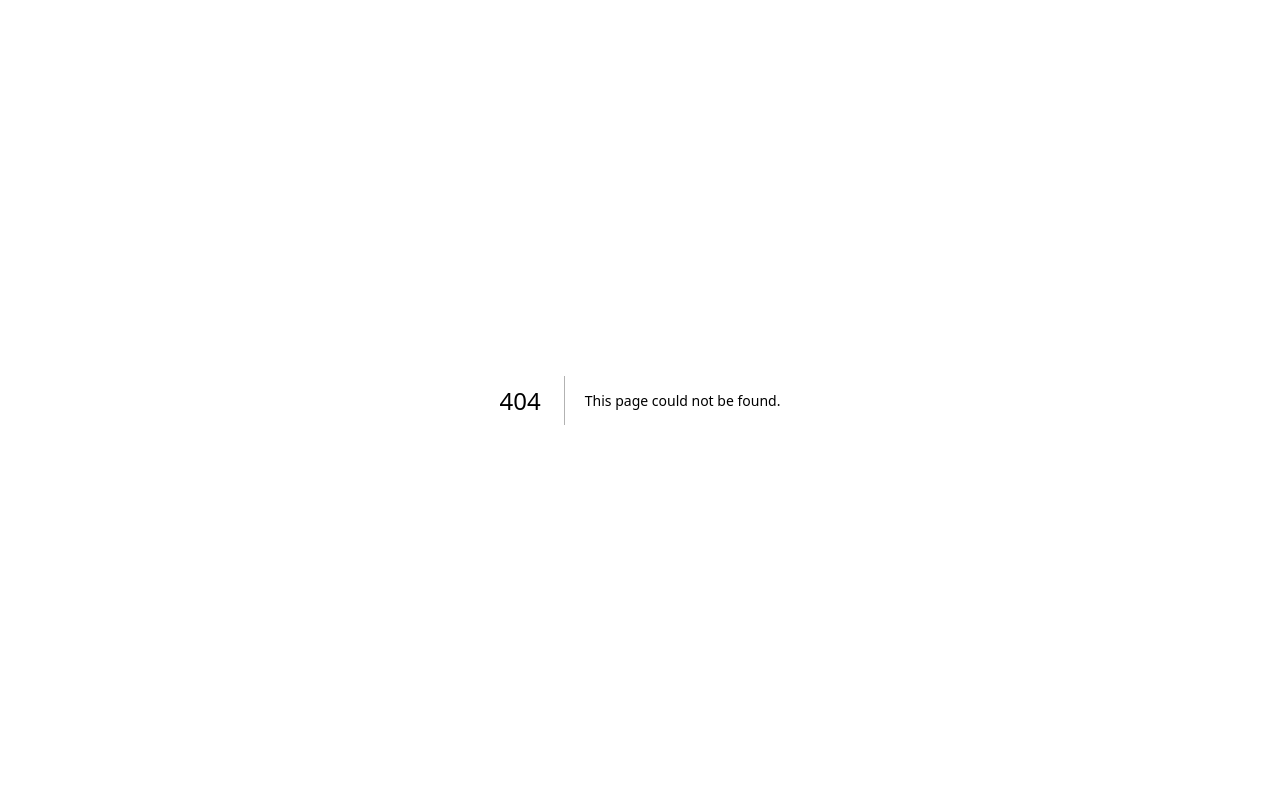
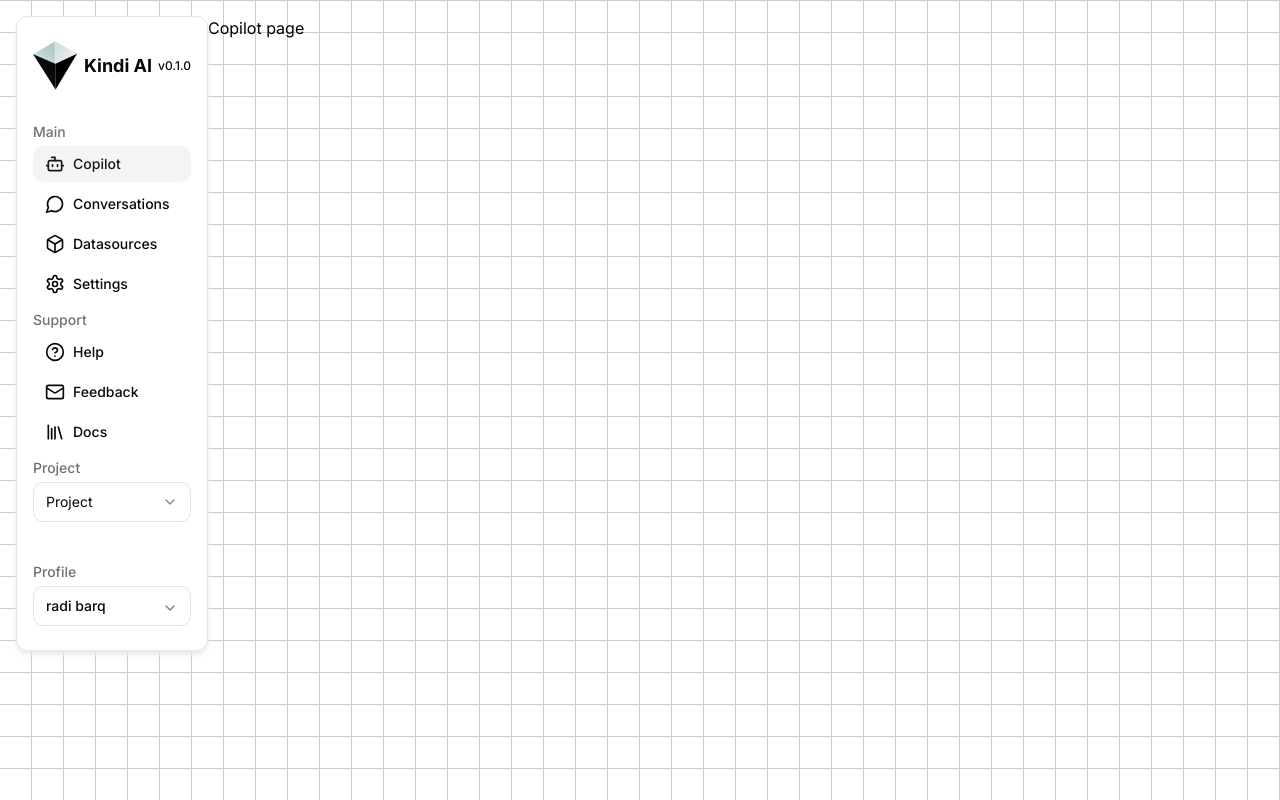
Before and after one commit to RadiBarq/kindi.ai, a Next.js app: page /project/1 in a window 1280 px wide. Before the commit this address had no page. Built offline with nearby package versions, Linux system fonts and the light colour scheme.

Commit message:
Add the data-active functionality to the navigation bars

```diff
--- /dev/null
+++ b/src/app/docs/page.tsx
@@ -0,0 +1,3 @@
+export default function Docs() {
+  return <h1>Docs page will be created later</h1>;
+}
--- /dev/null
+++ b/src/app/project/[id]/(copilot)/page.tsx
@@ -0,0 +1,9 @@
+import type { Metadata } from "next";
+
+export const metadata: Metadata = {
+  title: "Copilot | Kindi AI",
+};
+
+export default function Copilot() {
+  return <h1>Copilot page</h1>;
+}
--- /dev/null
+++ b/src/app/project/[id]/conversations/page.tsx
@@ -0,0 +1,9 @@
+import type { Metadata } from "next";
+
+export const metadata: Metadata = {
+  title: "Conversations | Kindi AI",
+};
+
+export default function Conversations() {
+  return <h1>Conversations page</h1>;
+}
--- /dev/null
+++ b/src/app/project/[id]/datasources/page.tsx
@@ -0,0 +1,10 @@
+
+import type { Metadata } from "next";
+
+export const metadata: Metadata = {
+  title: "Conversations | Kindi AI",
+};
+
+export default function Datasources() {
+  return <h1>Datasources page</h1>;
+}
--- /dev/null
+++ b/src/app/project/[id]/help/page.tsx
@@ -0,0 +1,3 @@
+export default function Help() {
+  return <h1>Help page</h1>;
+}
--- /dev/null
+++ b/src/app/project/[id]/settings/page.tsx
@@ -0,0 +1,9 @@
+import type { Metadata } from "next";
+
+export const metadata: Metadata = {
+  title: "Settings | Kindi AI",
+};
+
+export default function Settings() {
+  return <h1>Settings page</h1>;
+}
```
